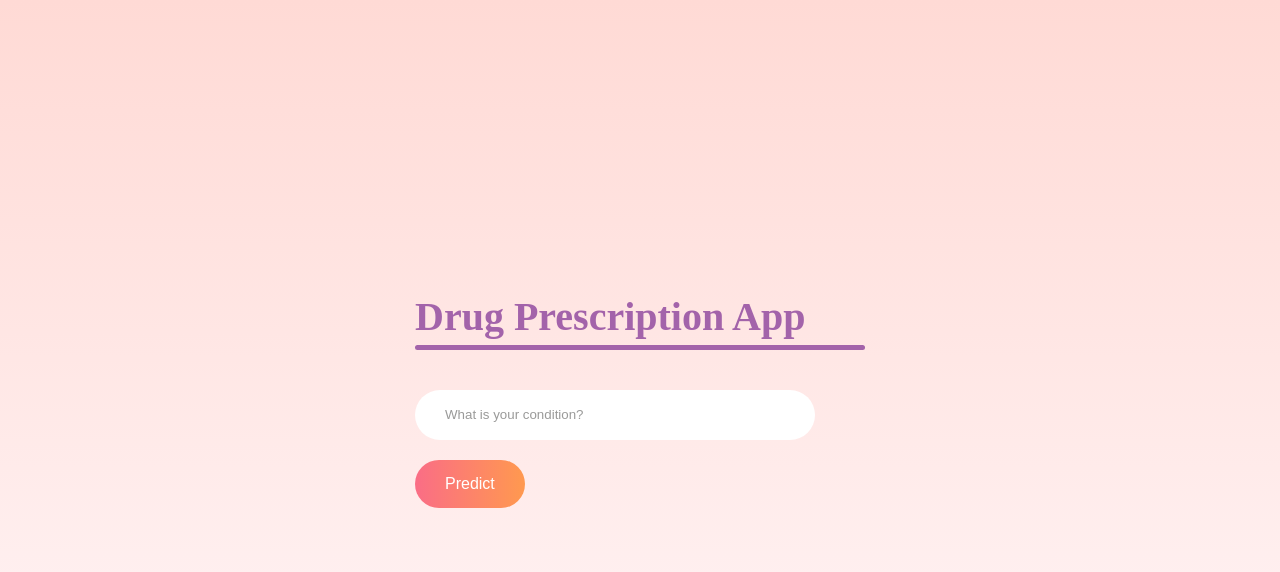
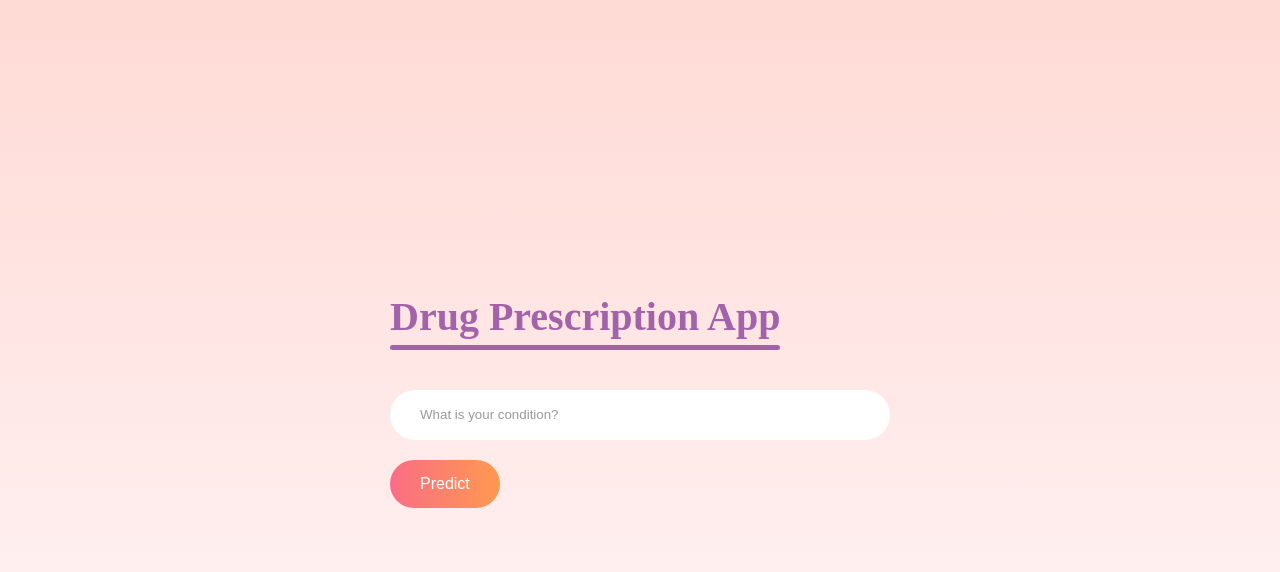
Before and after one commit to databuk/drug-prescription, a Flask app: page / in a window 1280 px wide. Shown: the top 572 px of the page. Run offline with Flask 3, Linux system fonts and the light colour scheme; parts of the project's set-up code (start-up, migrations or seed data) failed here and were passed over.

Commit message:
Update style.css

```diff
--- a/static/css/style.css
+++ b/static/css/style.css
@@ -18,6 +18,8 @@ body{
     flex-direction: column;
     align-items: start;
     gap: 20px;
+    width: 90%;
+    max-width: 500px;
 }
 .bot-title h2{
     font-weight: 600;
@@ -27,14 +29,14 @@ body{
 }
 .bot-title hr{
     border: none;
-    width: 450px;
+    width: 100%;
     height: 5px;
     background-color: #a363aa;
     border-radius: 10px;
     margin-bottom: 20px;
 }
 .bot-input{
-    width: 400px;
+    width: 100%;
     height: 50px;
     border: none;
     outline: none;
@@ -60,6 +62,7 @@ body{
     border: none;
     border-radius: 50px;
     background: linear-gradient(270deg, #ff994f, #fa6d86);
+    width: fit-content;
 }
 .result{
     display: flex;
@@ -69,12 +72,12 @@ body{
     justify-content: space-evenly;
     gap: 20px;
 }
-@media (max-width:800px){
+/* @media (max-width:800px){
     .bot-container{
-        width: 100vw;
+        width: 90vw;
         padding: 5vw;
     }
-}
+} */
 /* .bot-right{
     width: 500px;
 } */
```
